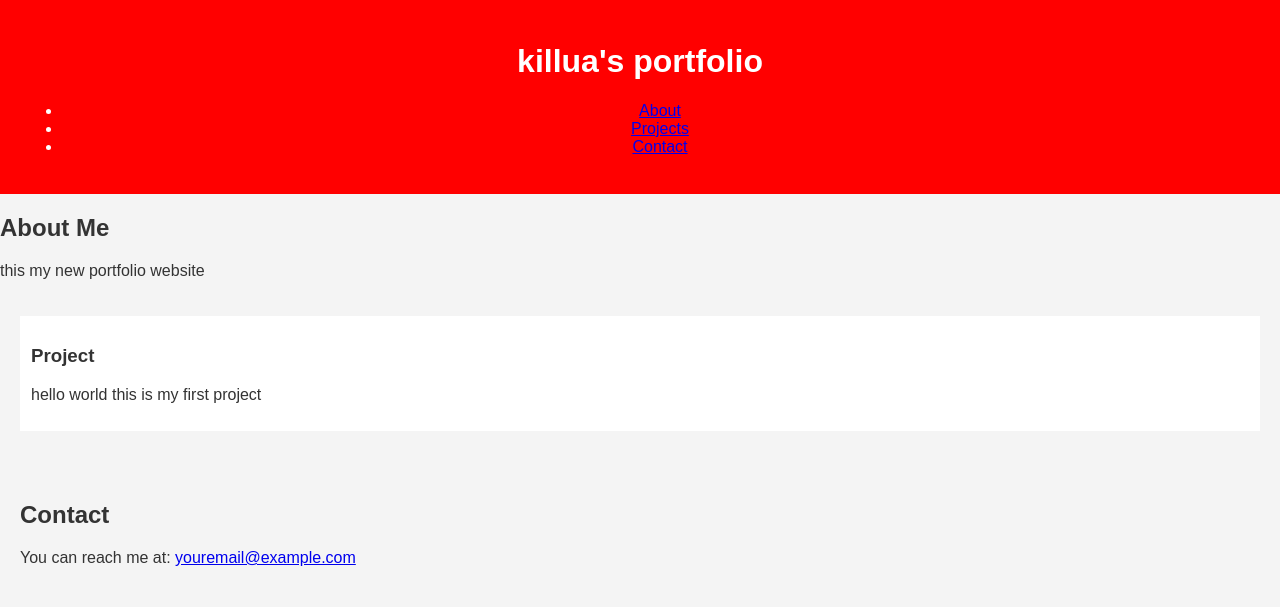
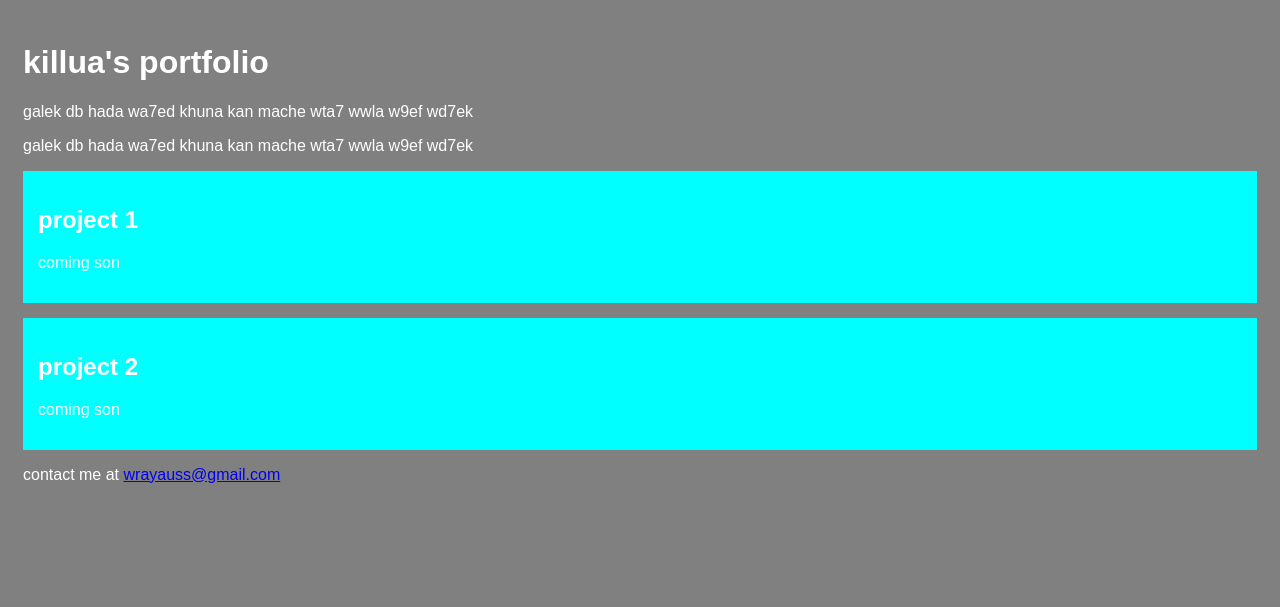
Before and after one commit to arthursensai/simple-portfolio, a plain HTML site: page index.html in a window 1280 px wide. Drawn offline with Linux system fonts and the light colour scheme.

Commit message:
my last update

```diff
--- a/index.html
+++ b/index.html
@@ -3,38 +3,26 @@
 <head>
     <meta charset="UTF-8">
     <meta name="viewport" content="width=device-width, initial-scale=1.0">
-    <title>My Portfolio</title>
+    <title>killua's portfolio</title>
     <link rel="stylesheet" href="style.css">
 </head>
-<body>
+ <body>
     <header>
-        <h1>killua's portfolio</h1>
-        <div>
-            <ul>
-                <li><a href="#about">About</a></li>
-                <li><a href="#projects">Projects</a></li>
-                <li><a href="#contact">Contact</a></li>
-            </ul>
-        </div>
-    </header>
+      <h1>killua's portfolio</h1>
+        <p>galek db hada wa7ed khuna kan mache wta7 wwla w9ef wd7ek</p>
+        <p>galek db hada wa7ed khuna kan mache wta7 wwla w9ef wd7ek</p>
+ <section>
+        <h2>project 1</h2>
+        <p>coming son</p>
+ </section>
+ <section>
+        <h2>project 2</h2>
+        <p>coming son</p>
+ </section>
+ <footer>
+        <p>contact me at <a href="wrayauss@gmail.com">wrayauss@gmail.com</a></p>
+ </footer>
 
-    <div id="about">
-        <h2>About Me</h2>
-        <p>this my new portfolio website</p>
-    </div>
 
-    <section id="projects">
-        </div>
-        <div class="project">
-            <h3>Project </h3>
-            <p>hello world this is my first project</p>
-        </div>
-        <!-- Add more projects as needed -->
-    </section>
-
-    <section id="contact">
-        <h2>Contact</h2>
-        <p>You can reach me at: <a href="wrayauss@gmail.com">youremail@example.com</a></p>
-    </section>
 </body>
 </html>
--- a/style.css
+++ b/style.css
@@ -1,40 +1,11 @@
-body {
-    font-family: Arial, sans-serif;
-    margin: 0;
-    padding: 0;
-    background-color: #f4f4f4;
-    color: #333;
+body{
+    background-color: grey;
+    font-family: Arial, Helvetica, sans-serif;
+    padding: 15px;
+    color: white;
 }
-
-header {
-    background-color: red ;
-    color : white;
-    padding : 22px;
-    text-align : center;
+section{
+    background-color:aqua;
+    padding: 15px;
+    margin-bottom:15px;
 }
-
-nav ul {
-    list-style: none;
-    padding: 0;
-}
-
-nav ul li {
-    display: inline;
-    margin: 0 10px;
-}
-
-nav ul li a {
-    color: white ;
-    text-decoration: none;
-}
-
-section {
-    padding: 20px;
-}
-
-.project {
-    background-color: white;
-    border: 1px solid white;
-    margin-bottom: 10px;
-    padding: 10px;
-}
```
